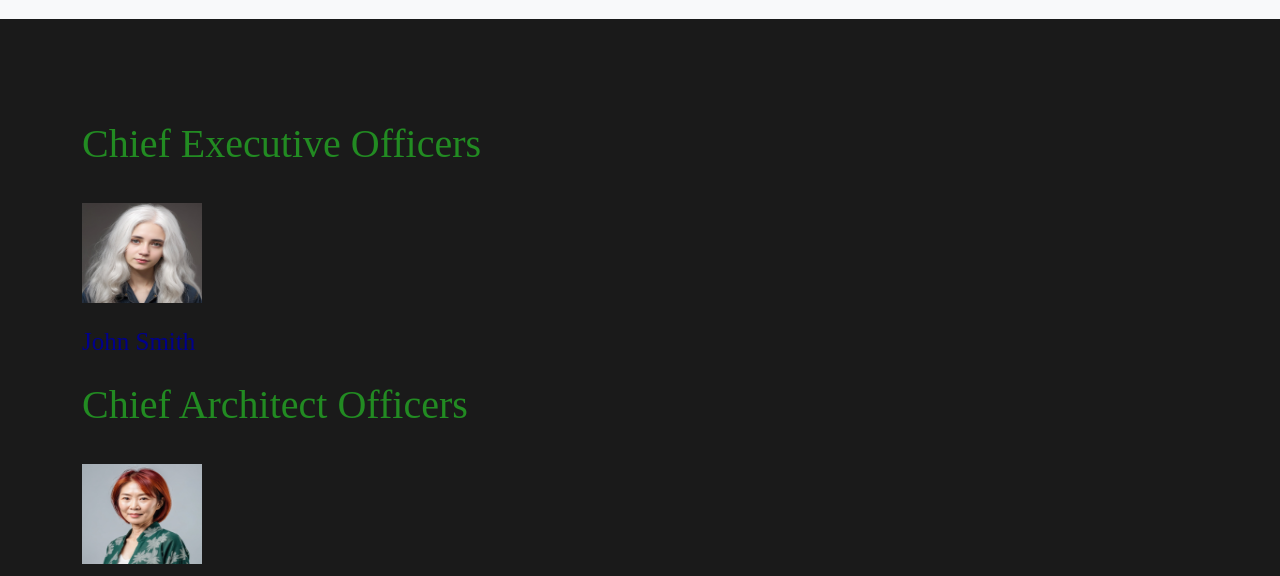
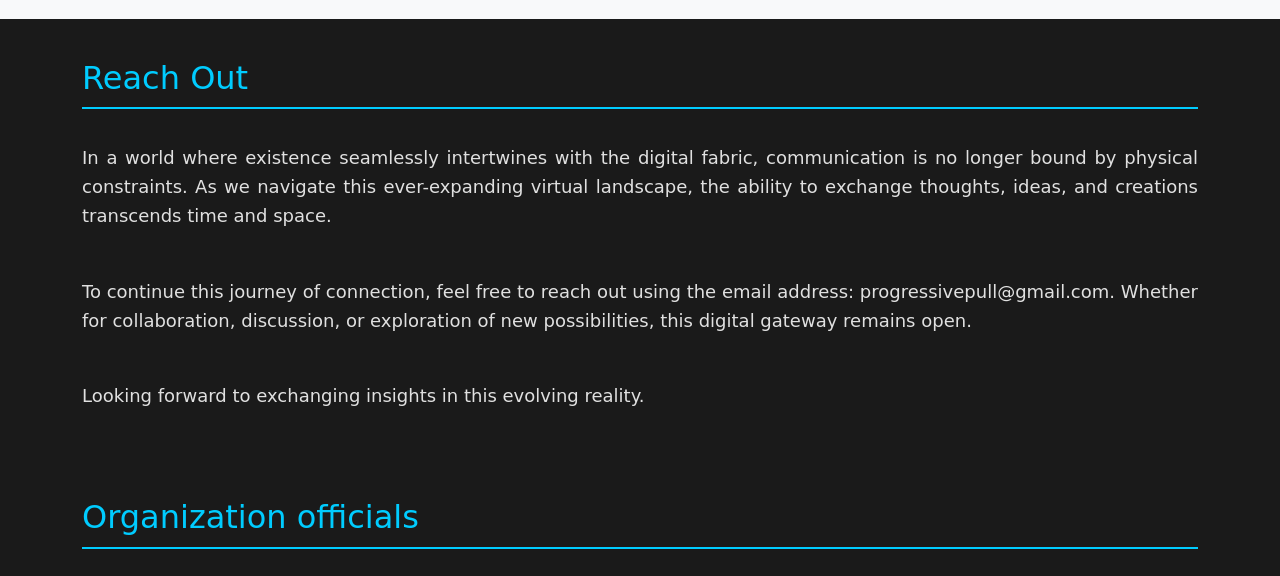
Before and after one commit to progressivepull/Getting-Started, a website: page contact.html in a window 1280 px wide. Shown: the part 243-819 px from the top of the page. Drawn offline with nearby package versions, Linux system fonts and the light colour scheme.

Commit message:
Update contact.html

```diff
--- a/contact.html
+++ b/contact.html
@@ -26,9 +26,22 @@
 <div class="pp-navigation"></div>
 
 
-<main role="main" class="container">
+<div class="container">
+    <div class="article-section">
 
-    <br><br><br>
+        <h2>Reach Out</h2>
+            <br>
+            <p>In a world where existence seamlessly intertwines with the digital fabric, communication is no longer bound by physical constraints. As we navigate this ever-expanding virtual landscape, the ability to exchange thoughts, ideas, and creations transcends time and space.</p>
+
+            <br>
+            <p>To continue this journey of connection, feel free to reach out using the email address: progressivepull@gmail.com. Whether for collaboration, discussion, or exploration of new possibilities, this digital gateway remains open.</p>
+
+            <br>
+            <p>Looking forward to exchanging insights in this evolving reality.</p>
+
+    <br>
+
+    <h2>Organization officials</h2>
 
     <!-- ***************** -->
     <h1 class="header-text" >Chief Executive Officers</h1>
@@ -101,17 +114,8 @@
     <br><br><br>
 
 
-
-
-    <h1 class="header-text" >Contacts</h1>
-    <br>
-    <ul>
-        <li class="email-text" >progressivepull@gmail.com</li>
-    </ul>
-
-    <br><br><br>
-
-</main>
+</div>
+</div>
 
 
 <div class="pp-footer"></div>
```
